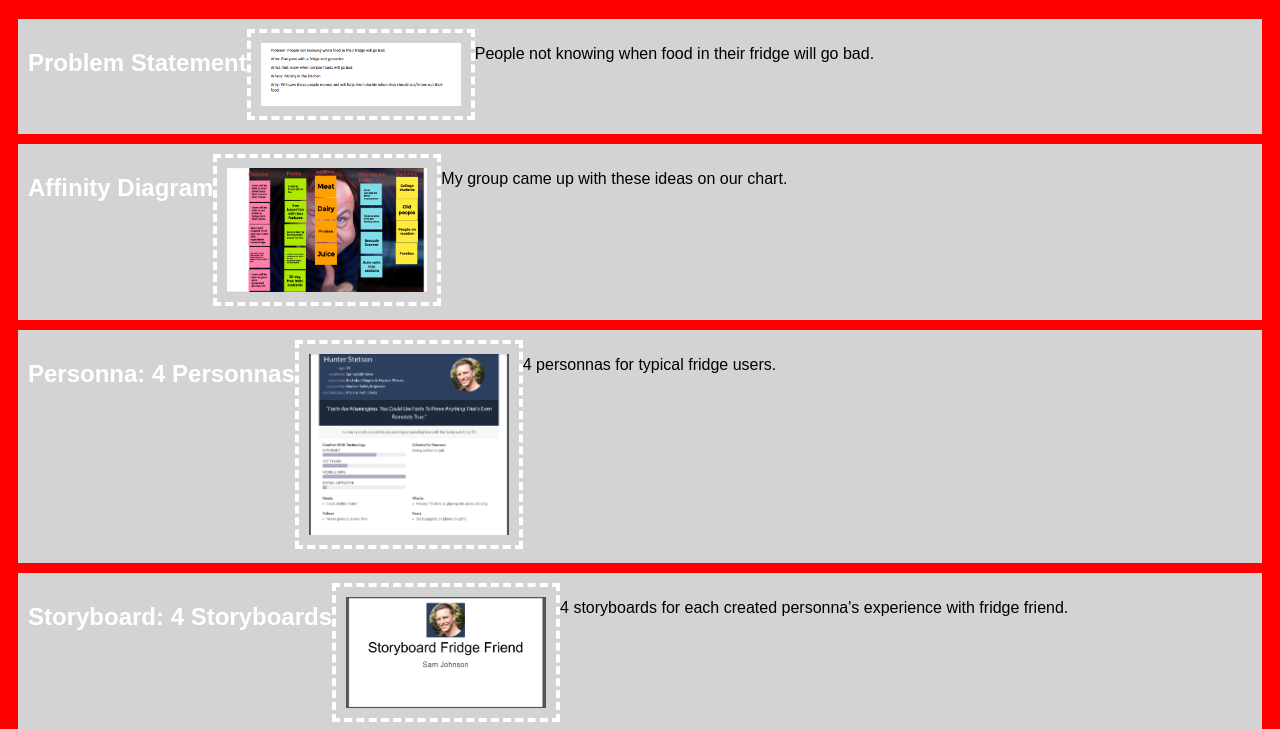
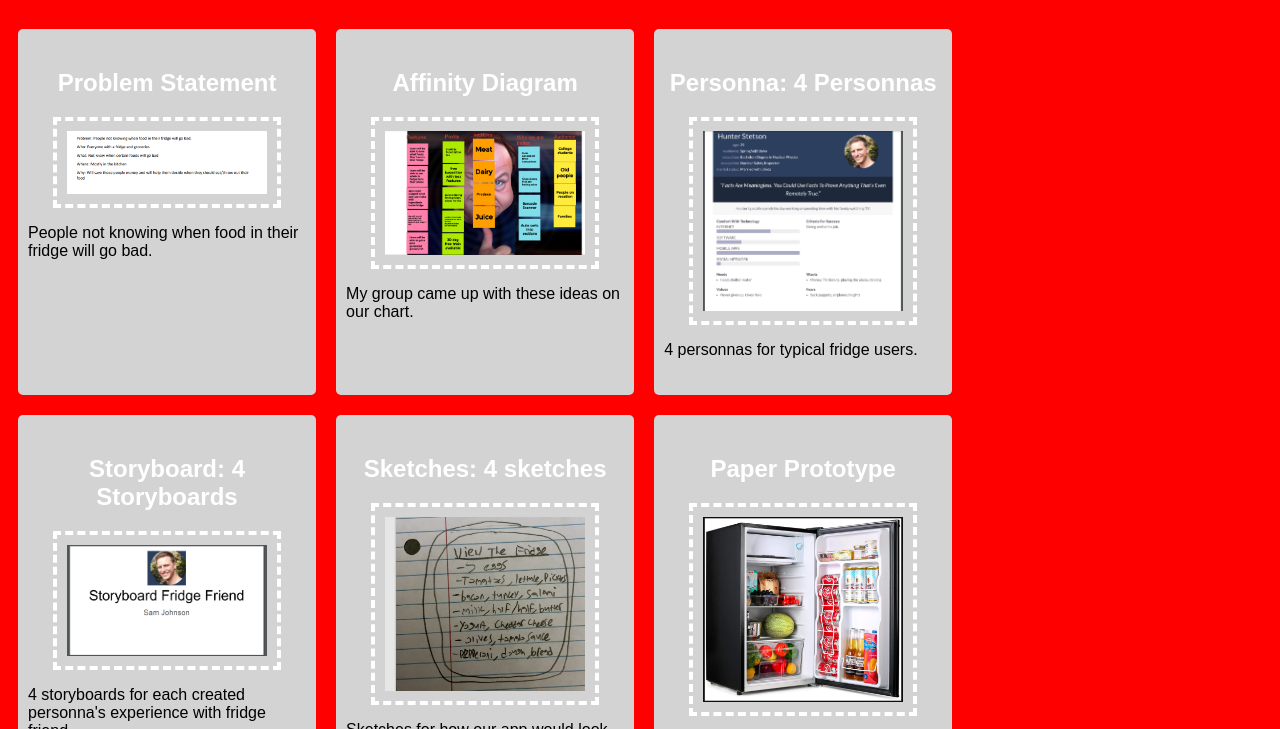
Before and after one commit to SamJohnson6131/SamJohnson6131.github.io, a plain HTML site: page index.html in a window 1280 px wide. Shown: the part 61-790 px from the top of the page. Drawn offline with Linux system fonts and the light colour scheme.

Commit message:
Add files via upload

```diff
--- a/styles.css
+++ b/styles.css
@@ -1,21 +1,27 @@
 body {
     background:red;
     font-family:Arial, Helvetica, sans-serif;
-
-
+}
+.assignments{
+    display:flex;
+    flex-wrap:wrap;
 }
 
 .assignment {
-    display:flex;
+    width:22%;
     padding:10px;
     margin:10px;
+    padding:20px 10px;
     background:lightgrey;
+    border-radius:5px;
 }
 
 .assignment img{
     width:200px;
     padding:10px;
     border: 4px dashed #20b2aa;
+    display:block;
+    margin:auto;
 }
 
 .assignment img {
@@ -24,6 +30,9 @@ body {
 
 h1 {
     color: darkgray;
+    text-align:center;
+}
+h2{
     text-align:center;
 }
 
```
